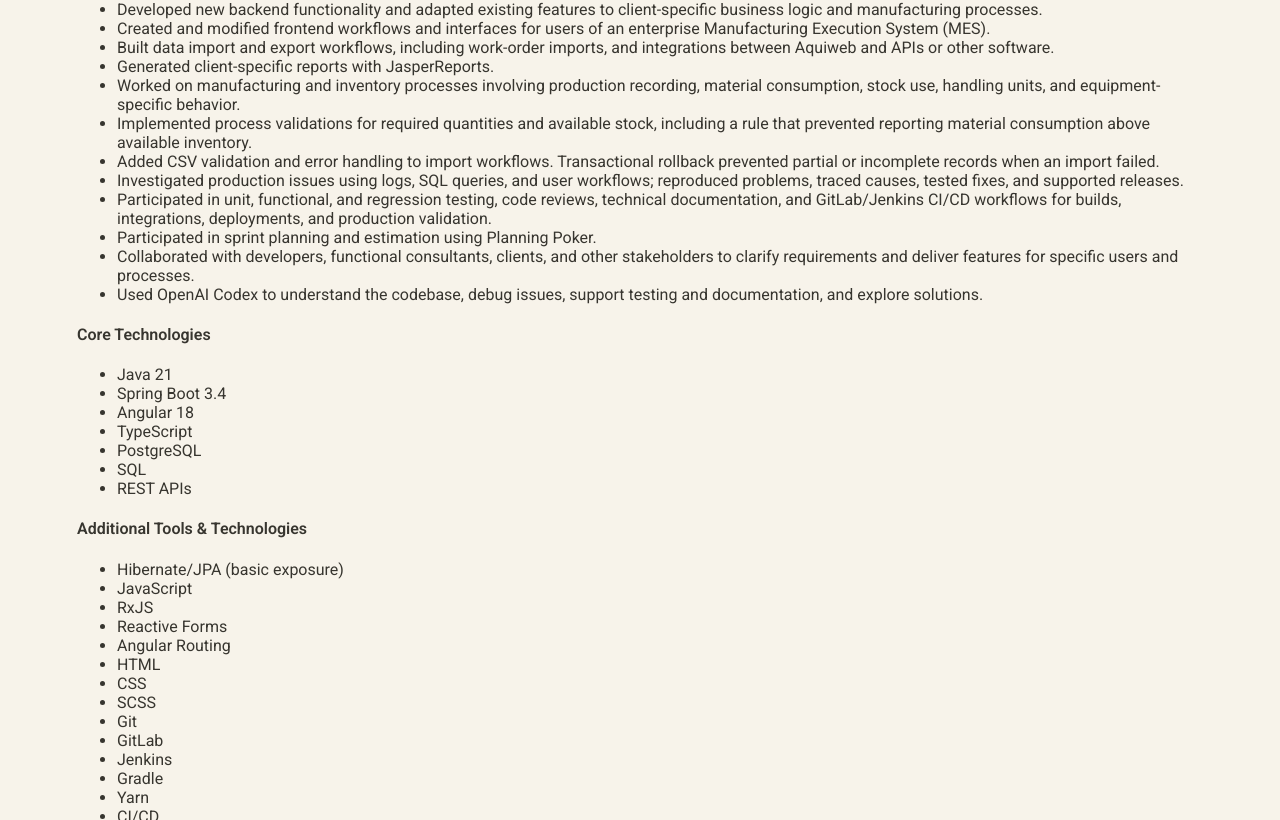
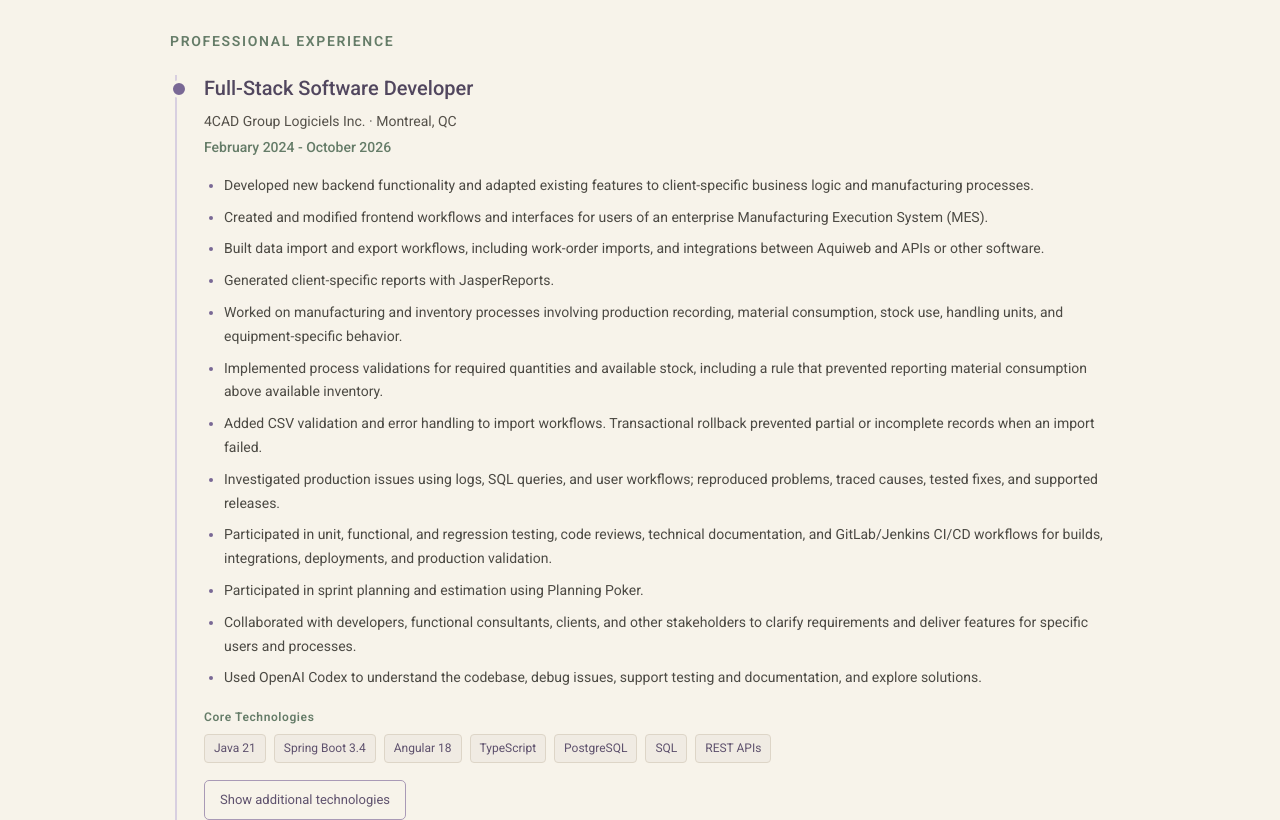
Before and after one commit to Kikasantini/erica-portfolio, a React (Vite) app: page /en/journey in a window 1280 px wide. Shown: the part 300-1120 px from the top of the page. Built offline with nearby package versions, Linux system fonts and the light colour scheme.

Commit message:
Apply shared visual design across pages

```diff
--- a/src/index.css
+++ b/src/index.css
@@ -95,7 +95,9 @@
   border: 0;
 }
 
-.home-page {
+.home-page,
+.journey-page,
+.projects-page {
   max-width: 1000px;
   margin: 0 auto;
   padding: clamp(66px, 9vw, 104px) 30px 90px;
@@ -109,7 +111,9 @@
   text-transform: uppercase;
 }
 
-.home-page h1 {
+.home-page h1,
+.journey-page h1,
+.projects-page h1 {
   margin: 18px 0 20px;
   color: #705d85;
   font-size: clamp(44px, 7vw, 72px);
@@ -132,13 +136,18 @@
   margin-top: 27px;
 }
 
+.outline-button,
 .home-contact a {
-  display: inline-block;
-  padding: 10px 15px;
+  display: inline-flex;
+  align-items: center;
+  justify-content: center;
+  min-height: 40px;
+  padding: 9px 15px;
   border: 1px solid #a99ab6;
   border-radius: 5px;
   color: #5f526e;
   background: transparent;
+  font: inherit;
   font-size: 13px;
   text-decoration: none;
   transition:
@@ -147,10 +156,17 @@
     border-color 160ms ease;
 }
 
+.outline-button:hover,
 .home-contact a:hover {
   border-color: #705d85;
   color: #fff;
   background: #705d85;
+}
+
+.outline-button:focus-visible,
+.home-contact a:focus-visible {
+  outline: 2px solid #705d85;
+  outline-offset: 3px;
 }
 
 .home-section {
@@ -158,7 +174,8 @@
   margin-top: 62px;
 }
 
-.home-section h2 {
+.home-section h2,
+.journey-section > h2 {
   margin: 0 0 15px;
   color: #657c68;
   font-size: 12px;
@@ -190,6 +207,163 @@
   line-height: 1.8;
 }
 
+.journey-page h1,
+.projects-page h1 {
+  margin-bottom: 0;
+}
+
+.journey-section {
+  margin-top: 58px;
+}
+
+.journey-section > h2 {
+  margin-bottom: 26px;
+  font-size: 14px;
+}
+
+.timeline {
+  display: flex;
+  flex-direction: column;
+  gap: 0;
+  margin-left: 5px;
+  padding-left: 27px;
+  border-left: 2px solid #d8cfe0;
+}
+
+.timeline-item {
+  position: relative;
+  padding-bottom: 42px;
+}
+
+.timeline-item:last-child {
+  padding-bottom: 0;
+}
+
+.timeline-item::before {
+  position: absolute;
+  top: 5px;
+  left: -34px;
+  width: 12px;
+  height: 12px;
+  border: 3px solid #f7f3ea;
+  border-radius: 50%;
+  background: #796895;
+  content: '';
+}
+
+.timeline-item h3,
+.project-item h2 {
+  margin: 0 0 8px;
+  color: #51465e;
+  font-size: 20px;
+  font-weight: 500;
+  line-height: 1.35;
+}
+
+.timeline-item__meta,
+.timeline-item__period {
+  color: #55514a;
+  font-size: 14px;
+  line-height: 1.6;
+}
+
+.timeline-item__period {
+  margin-top: 4px;
+  color: #657c68;
+  font-weight: 500;
+}
+
+.journey-details {
+  display: grid;
+  gap: 8px;
+  margin: 15px 0 0;
+  padding-left: 20px;
+  color: #4c4a44;
+  font-size: 14px;
+  line-height: 1.7;
+}
+
+.journey-details li::marker {
+  color: #796895;
+}
+
+.technology-group {
+  margin-top: 20px;
+}
+
+.technology-group h4 {
+  margin: 0 0 10px;
+  color: #657c68;
+  font-size: 12px;
+  font-weight: 600;
+  letter-spacing: 0.05em;
+}
+
+.technology-list {
+  display: flex;
+  flex-wrap: wrap;
+  gap: 8px;
+  margin: 0;
+  padding: 0;
+  list-style: none;
+}
+
+.technology-list li {
+  padding: 5px 9px;
+  border: 1px solid #ddd5c7;
+  border-radius: 4px;
+  color: #5f526e;
+  background: #f0ebe3;
+  font-size: 12px;
+  line-height: 1.4;
+}
+
+.technology-group--additional {
+  margin-top: 17px;
+}
+
+.technology-group--additional > div:not([hidden]) {
+  margin-top: 16px;
+}
+
+.technology-toggle {
+  cursor: pointer;
+}
+
+.project-list {
+  display: grid;
+  gap: 46px;
+  max-width: 760px;
+  margin-top: 54px;
+}
+
+.project-item h2 {
+  margin-bottom: 12px;
+  color: #705d85;
+  font-size: 24px;
+}
+
+.project-item__description,
+.project-item__technologies {
+  color: #4c4a44;
+  font-size: 15px;
+  line-height: 1.8;
+}
+
+.project-item__technologies {
+  margin-top: 14px;
+  color: #657c68;
+  font-size: 13px;
+}
+
+.project-item__technologies span {
+  font-weight: 600;
+}
+
+.project-link {
+  margin-top: 18px;
+}
+
 @media (max-width: 620px) {
   .site-header {
     flex-wrap: wrap;
@@ -209,7 +383,9 @@
     margin-left: auto;
   }
 
-  .home-page {
+  .home-page,
+  .journey-page,
+  .projects-page {
     padding: 70px 23px 80px;
   }
 
@@ -220,9 +396,36 @@
   .home-section--personal {
     margin-top: 38px;
   }
+
+  .journey-section {
+    margin-top: 46px;
+  }
+
+  .timeline {
+    margin-left: 4px;
+    padding-left: 22px;
+  }
+
+  .timeline-item::before {
+    left: -29px;
+  }
+
+  .timeline-item {
+    padding-bottom: 36px;
+  }
+
+  .journey-details {
+    font-size: 14px;
+  }
+
+  .project-list {
+    gap: 38px;
+    margin-top: 42px;
+  }
 }
 
 @media (prefers-reduced-motion: reduce) {
+  .outline-button,
   .home-contact a {
     transition: none;
   }
--- a/src/locales/en/projects.json
+++ b/src/locales/en/projects.json
@@ -17,5 +17,6 @@
       "githubUrl": "https://github.com/Kikasantini/scripting-translationCompany",
       "githubLabel": "View on GitHub"
     }
-  ]
+  ],
+  "technologiesTitle": "Technologies"
 }
--- a/src/locales/fr/projects.json
+++ b/src/locales/fr/projects.json
@@ -17,5 +17,6 @@
       "githubUrl": "https://github.com/Kikasantini/scripting-translationCompany",
       "githubLabel": "Voir sur GitHub"
     }
-  ]
+  ],
+  "technologiesTitle": "Technologies"
 }
--- a/src/locales/pt/projects.json
+++ b/src/locales/pt/projects.json
@@ -17,5 +17,6 @@
       "githubUrl": "https://github.com/Kikasantini/scripting-translationCompany",
       "githubLabel": "Ver no GitHub"
     }
-  ]
+  ],
+  "technologiesTitle": "Tecnologias"
 }
--- a/src/pages/Journey.tsx
+++ b/src/pages/Journey.tsx
@@ -1,3 +1,4 @@
+import { useState } from 'react'
 import { useTranslation } from 'react-i18next'
 
 type ExperienceItem = {
@@ -20,89 +21,110 @@
   details: string[]
 }
 
-export default function Journey() {
+function ExperienceEntry({ item }: { item: ExperienceItem }) {
   const { t } = useTranslation('journey')
-
-  const experience = t('experience', {
-    returnObjects: true,
-  }) as ExperienceItem[]
-
-  const education = t('education', {
-    returnObjects: true,
-  }) as EducationItem[]
+  const [showAdditional, setShowAdditional] = useState(false)
+  const coreTechnologies = item.coreTechnologies ?? []
+  const additionalTechnologies = item.additionalTechnologies ?? []
+  const additionalId = 'additional-technologies-' + item.id
 
   return (
-    <main>
-      <h1>{t('title')}</h1>
-
-      <section>
-        <h2>{t('experienceTitle')}</h2>
-
-        {experience.map((item) => {
-          const coreTechnologies = item.coreTechnologies ?? []
-          const additionalTechnologies = item.additionalTechnologies ?? []
-
-          return (
-            <article key={item.id}>
+    <article className="timeline-item">
       <h3>{item.role}</h3>
-              <p>
+      <p className="timeline-item__meta">
         {item.company} · {item.location}
       </p>
-              <p>{item.period}</p>
+      <p className="timeline-item__period">{item.period}</p>
 
-              <ul>
+      <ul className="journey-details">
         {item.details.map((detail, index) => (
-                  <li key={`${item.id}-detail-${index}`}>{detail}</li>
+          <li key={item.id + '-detail-' + index}>{detail}</li>
         ))}
       </ul>
 
       {coreTechnologies.length > 0 && (
-                <div>
+        <div className="technology-group">
           <h4>{t('coreTechnologiesTitle')}</h4>
-                  <ul>
+          <ul className="technology-list">
             {coreTechnologies.map((technology) => (
-                      <li key={`${item.id}-core-${technology}`}>
-                        {technology}
-                      </li>
+              <li key={item.id + '-core-' + technology}>{technology}</li>
             ))}
           </ul>
         </div>
       )}
 
       {additionalTechnologies.length > 0 && (
-                <div>
+        <div className="technology-group technology-group--additional">
+          <button
+            className="outline-button technology-toggle"
+            type="button"
+            aria-expanded={showAdditional}
+            aria-controls={additionalId}
+            onClick={() => setShowAdditional((isShowing) => !isShowing)}
+          >
+            {t(
+              showAdditional
+                ? 'hideAdditionalTechnologies'
+                : 'showAdditionalTechnologies',
+            )}
+          </button>
+
+          <div id={additionalId} hidden={!showAdditional}>
             <h4>{t('additionalTechnologiesTitle')}</h4>
-                  <ul>
+            <ul className="technology-list">
               {additionalTechnologies.map((technology) => (
-                      <li key={`${item.id}-additional-${technology}`}>
+                <li key={item.id + '-additional-' + technology}>
                   {technology}
                 </li>
               ))}
             </ul>
           </div>
+        </div>
       )}
     </article>
   )
-        })}
+}
+
+export default function Journey() {
+  const { t } = useTranslation('journey')
+  const experience = t('experience', {
+    returnObjects: true,
+  }) as ExperienceItem[]
+  const education = t('education', {
+    returnObjects: true,
+  }) as EducationItem[]
+
+  return (
+    <main className="journey-page">
+      <h1>{t('title')}</h1>
+
+      <section className="journey-section">
+        <h2>{t('experienceTitle')}</h2>
+        <div className="timeline">
+          {experience.map((item) => (
+            <ExperienceEntry item={item} key={item.id} />
+          ))}
+        </div>
       </section>
 
-      <section>
+      <section className="journey-section">
         <h2>{t('educationTitle')}</h2>
-
+        <div className="timeline">
           {education.map((item) => (
-          <article key={item.id}>
+            <article className="timeline-item" key={item.id}>
               <h3>{item.program}</h3>
-            <p>
+              <p className="timeline-item__meta">
                 {item.institution} · {item.location}
               </p>
-            <p>{item.period}</p>
-            <ul>
+              <p className="timeline-item__period">{item.period}</p>
+              <ul className="journey-details">
                 {item.details.map((detail, index) => (
-                <li key={`${item.id}-detail-${index}`}>{detail}</li>
+                  <li key={item.id + '-detail-' + index}>{detail}</li>
                 ))}
               </ul>
             </article>
           ))}
+        </div>
       </section>
     </main>
   )
--- a/src/pages/Projects.tsx
+++ b/src/pages/Projects.tsx
@@ -14,19 +14,30 @@
   const projects = t('items', { returnObjects: true }) as ProjectItem[]
 
   return (
-    <main>
+    <main className="projects-page">
       <h1>{t('title')}</h1>
 
-      {projects.map((project) => (
-        <section key={project.id}>
-          <h2>{project.title}</h2>
-          <p>{project.description}</p>
-          <p>{project.technologies}</p>
-          <a href={project.githubUrl} target="_blank" rel="noreferrer">
-            {project.githubLabel}
-          </a>
-        </section>
-      ))}
+      <div className="project-list">
+        {projects.map((project) => (
+          <article className="project-item" key={project.id}>
+            <h2>{project.title}</h2>
+            <p className="project-item__description">{project.description}</p>
+            <p className="project-item__technologies">
+              <span>{t('technologiesTitle')}: </span>
+              {project.technologies}
+            </p>
+            <a
+              className="outline-button project-link"
+              href={project.githubUrl}
+              target="_blank"
+              rel="noreferrer"
+              aria-label={project.githubLabel + ': ' + project.title}
+            >
+              {project.githubLabel}
+            </a>
+          </article>
+        ))}
+      </div>
     </main>
   )
 }
```
Lines whose indentation alone changed are shown as unchanged.
